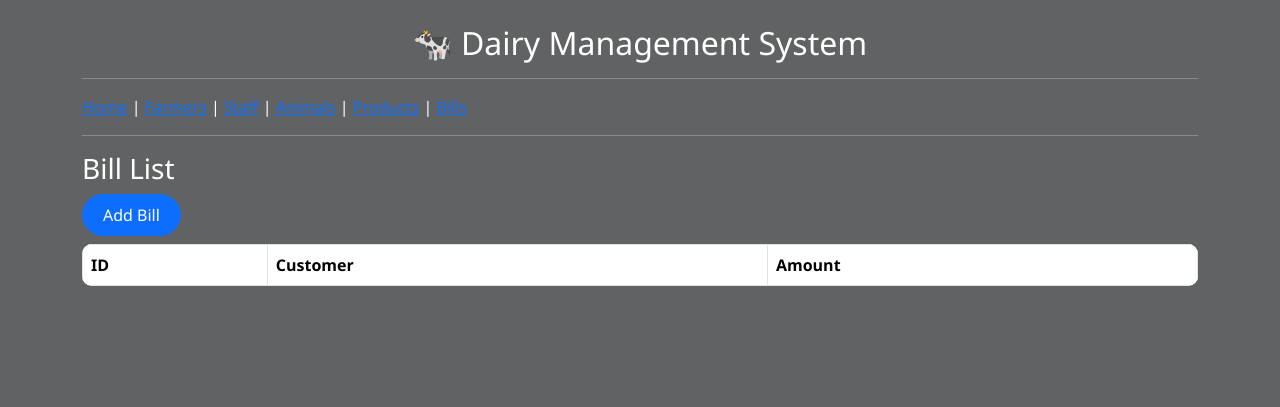
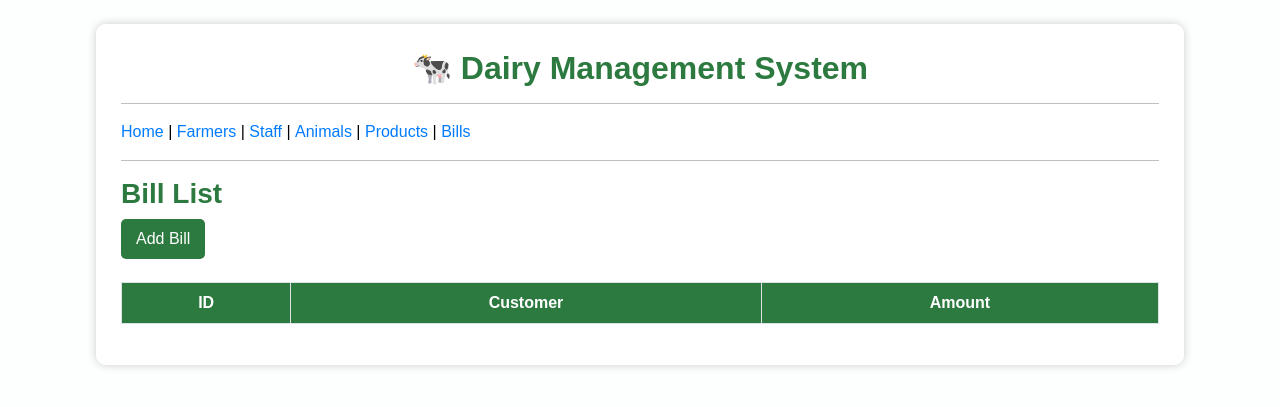
Before and after one commit to vrutithakkar/dairy_project, a Django app: page /bills/ in a window 1280 px wide. Shown: the top 407 px of the page. Run offline with Django 5.2, Linux system fonts and the light colour scheme; data that the repository does not hold is empty.

Commit message:
Update Dairystyle.css

```diff
--- a/dairy_app/static/css/Dairystyle.css
+++ b/dairy_app/static/css/Dairystyle.css
@@ -1,76 +1,183 @@
-/* Background Image */
+/* =========================
+   DAIRY MANAGEMENT SYSTEM CSS
+========================= */
+
+/* ---------- GENERAL ---------- */
 body {
-    background: url("../images/dairy-bg.jpg") no-repeat center center fixed;
+    margin: 0;
+    padding: 0;
+    font-family: Arial, Helvetica, sans-serif;
+    background: url("/static/images/mainimg.jpeg") no-repeat center center fixed;
     background-size: cover;
-    font-family: 'Segoe UI', sans-serif;
-    color: #fff;
+    color: #222 !important; /* default text color dark */
 }
 
-/* Overlay Effect */
+/* overlay to make text visible */
 body::before {
     content: "";
     position: fixed;
-    top: 0; left: 0;
-    width: 100%; height: 100%;
-    background: rgba(0, 0, 0, 0.6);
+    top: 0;
+    left: 0;
+    width: 100%;
+    height: 100%;
+    background: rgba(255, 255, 255, 0.85);
     z-index: -1;
 }
 
-/* Navbar Gradient */
-.custom-navbar {
-    background: linear-gradient(90deg, #ff9800, #ff5722);
-    box-shadow: 0 4px 8px rgba(0,0,0,0.4);
+/* ---------- HEADER ---------- */
+header {
+    background: #2e7d32;
+    color: white;
+    padding: 15px;
+    text-align: center;
+    font-size: 28px;
+    font-weight: bold;
 }
 
-/* Navbar Hover */
-.nav-link:hover {
-    color: yellow !important;
-    transform: scale(1.1);
-    transition: 0.3s;
+/* ---------- MENU ---------- */
+nav {
+    background: #43a047;
+    padding: 10px;
+    text-align: center;
 }
 
-/* Dashboard Cards */
-.dashboard-card {
-    border-radius: 15px;
-    padding: 25px;
-    color: #fff;
-    text-align: center;
-    transition: 0.4s;
-    box-shadow: 0 4px 15px rgba(0,0,0,0.5);
+nav a {
+    color: white !important;
+    margin: 0 15px;
+    text-decoration: none;
+    font-size: 18px;
+    font-weight: bold;
 }
 
-.card-farmers { background: linear-gradient(45deg, #4caf50, #2e7d32); }
-.card-animals { background: linear-gradient(45deg, #2196f3, #0d47a1); }
-.card-products { background: linear-gradient(45deg, #9c27b0, #4a148c); }
-.card-bills { background: linear-gradient(45deg, #ff5722, #bf360c); }
-
-.dashboard-card:hover {
-    transform: translateY(-10px) scale(1.05);
+nav a:hover {
+    color: yellow !important;
 }
 
-/* Tables */
-.table {
-    background-color: rgba(255,255,255,0.9);
-    color: #000;
+/* ---------- CONTAINER ---------- */
+.container {
+    width: 85%;
+    margin: 30px auto;
+    background: rgba(255, 255, 255, 0.92);
+    padding: 25px;
     border-radius: 10px;
-    overflow: hidden;
+    box-shadow: 0 0 10px rgba(0, 0, 0, 0.2);
 }
 
-/* Buttons */
-.btn-success, .btn-primary {
-    border-radius: 25px;
-    padding: 8px 20px;
+/* ---------- TABLE ---------- */
+table {
+    width: 100%;
+    border-collapse: collapse;
+    margin-top: 15px;
+    background-color: white !important;
+    color: #000 !important; /* ensure all table text black */
 }
 
-/* Footer */
-.footer {
-    background: linear-gradient(90deg, #ff9800, #ff5722);
-    color: white;
+table th, table td {
+    text-align: center;
+    padding: 10px;
 }
 
-/* Login Page */
-.login-card {
-    background: rgba(255,255,255,0.9);
-    border-radius: 15px;
-    padding: 30px;
+table th {
+    background: #2c7a3f !important;
+    color: white !important;
 }
+
+table td {
+    border-bottom: 1px solid #ddd;
+    color: #000 !important; /* force black text */
+}
+
+table tr:hover {
+    background-color: #f1f1f1;
+}
+
+/* ---------- BUTTON ---------- */
+button, .btn {
+    padding: 8px 15px;
+    background: #2c7a3f !important;
+    color: white !important;
+    border: none;
+    border-radius: 5px;
+    text-decoration: none;
+}
+
+button:hover, .btn:hover {
+    background: #1e5c2e !important;
+}
+
+/* ---------- FORM ---------- */
+form {
+    width: 60%;
+    margin: auto;
+}
+
+input, select, textarea {
+    width: 100%;
+    padding: 10px;
+    margin: 8px 0;
+    border-radius: 6px;
+    border: 1px solid #ccc;
+    font-size: 14px;
+}
+
+input:focus, select:focus, textarea:focus {
+    outline: none;
+    border-color: #2c7a3f;
+    box-shadow: 0 0 5px rgba(44, 122, 63, 0.3);
+}
+
+/* ---------- TITLES ---------- */
+h1, h2, h3, h4, h5, h6 {
+    color: #2c7a3f;
+    font-weight: bold;
+}
+
+/* ---------- LINKS ---------- */
+a {
+    color: #007bff !important;
+    text-decoration: none;
+    font-weight: 500;
+}
+
+a:hover {
+    color: #2c7a3f !important;
+}
+
+/* ---------- FORCE TEXT COLOR ---------- */
+body, p, span, label, td, th {
+    color: #000 !important;
+}
+
+/* ---------- SPECIFIC FIX FOR BILL TABLE (or any table) ---------- */
+table.bill-table td, table.bill-table th {
+    color: inherit !important;       /* force black text in bills */
+    background-color: inherit !important; /* keep white background */
+}
+
+/* ---------- RESPONSIVE TABLES ---------- */
+@media (max-width: 768px) {
+    table {
+        font-size: 14px;
+    }
+
+    nav a {
+        display: block;
+        margin-bottom: 8px;
+    }
+}
+/* Force all table text black and proper background */
+table, table th, table td {
+    color: #000 !important;        /* black text */
+    background-color: #fff !important; /* white background for cells */
+}
+
+/* Table header */
+table th {
+    background-color: #2c7a3f !important; /* green header */
+    color: #fff !important;               /* white header text */
+}
+
+/* Table row hover */
+table tr:hover {
+    background-color: #f1f1f1 !important;
+}
```
